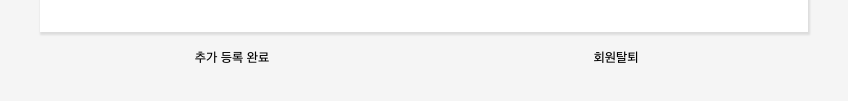
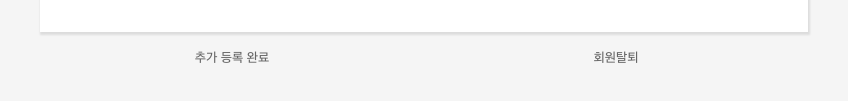
Before and after one commit to EunjiBaek/eunjibaek.github.io, a website: page pages/memberInfo/memberInfo.html in a window 1280 px wide. Shown: the part 659-760 px from the top of the page, 216-1064 px from the left. Drawn offline with Linux system fonts and the light colour scheme.

Commit message:
1/13 commit

```diff
--- a/css/style.scss
+++ b/css/style.scss
@@ -4056,9 +4056,11 @@ p.original_price {
 
 	.memberInfo_btn {
 		@include display_varible;
+		padding-bottom: 50px;
 
 		> button {
 			width: 50%; height: 50px;
+			color: $color_05;
 		}
 	}
 }
```
Also changed, not shown: css/style.css, 1 other file.
